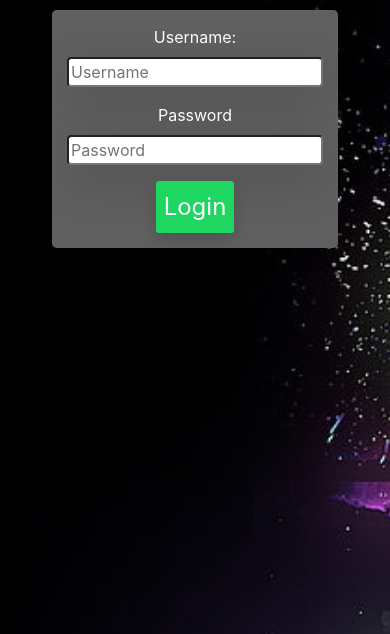
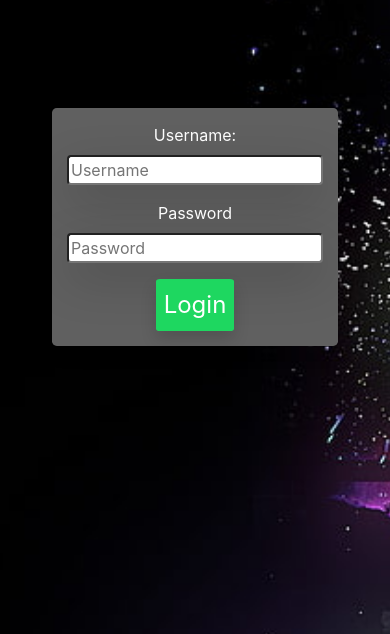
Before and after one commit to jnahc/arc-education-site, a Django app: page /accounts/login/ in a window 390 px wide. Shown: the part 69-703 px from the top of the page. Run offline with Django 3.2, Linux system fonts and the light colour scheme; some libraries are stand-ins or nearby versions; some web fonts are replaced.

Commit message:
fixed ARC on login

```diff
--- a/arc_app/static/css/main.css
+++ b/arc_app/static/css/main.css
@@ -514,6 +514,9 @@ body {
 }
 
 /* RESPONSIVE SECTION  */
+
+/* RESPONSIVE TEXT SIZING */
+
 @media (max-width: 576px) {
   h2,
   h3,
@@ -529,6 +532,7 @@ body {
     font-size: 0.7rem;
   }
 
+ /* RESPONSIVE CREATE COURSE FORM   */
   .create-course-main {
     padding: 5px;
   }
@@ -537,6 +541,7 @@ body {
     width: 75%;
   }
 
+  /* RESPONSIVE COURSE LIST AREA */
   .course-list-intro {
     min-height: 75px;
   }
@@ -549,7 +554,13 @@ body {
     width: 50%;
   }
 
+/* RESPONSIVE COURSE DETAIL AREA  */
   #course-detail-description {
     width: 300px;
   }
+
+  /* RESPONSIVE LOGIN PAGE */
+  #login-page-form {
+    margin-top: 25%;
+  }
 }
--- a/arc_app/templates/login.html
+++ b/arc_app/templates/login.html
@@ -5,12 +5,14 @@
     <p style="background-color: firebrick">{{error}}</p>
   {% endif %}
 <body class="login-img" id="login-cycle-img">
-  <div class="moveBox-Login d-none d-sm-block">
-    <div class="A-login">A</div>
-    <div class="R-login">R</div>
-    <div class="C-login">C</div>
+  <div class="d-none d-sm-block">
+    <div class="moveBox-Login">
+      <div class="A-login">A</div>
+      <div class="R-login">R</div>
+      <div class="C-login">C</div>
+    </div>
   </div>
-  <div class="container-fluid d-flex justify-content-center align-items-center">
+  <div class="container-fluid d-flex justify-content-center align-items-center" id="login-page-form">
     <section class="form-section mb-5 rounded-lg shadow">
       <form action="{% url 'login' %}" method="POST">
         {% csrf_token %}
```
